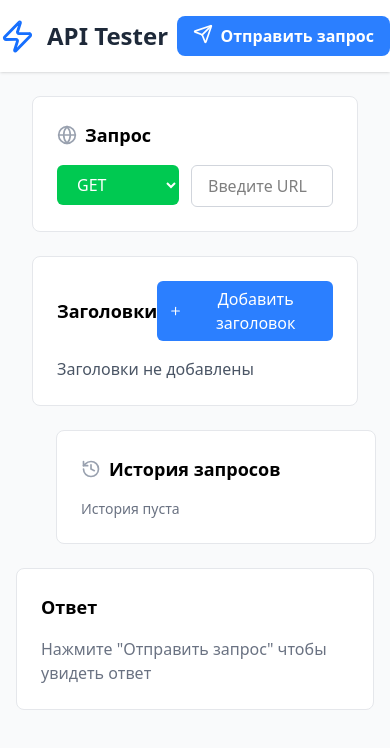
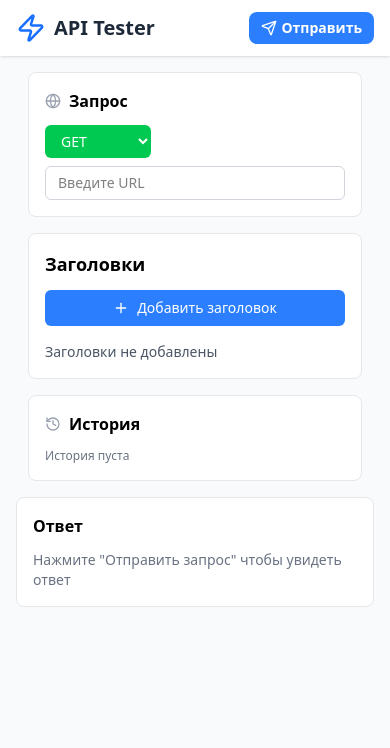
Before and after one commit to noname1579/api-tester, a React (Vite) app: page / in a window 390 px wide. Shown: the top 748 px of the page. Built offline with nearby package versions, Linux system fonts and the light colour scheme.

Commit message:
сделал адаптив для мобильных устройств

```diff
--- a/package.json
+++ b/package.json
@@ -16,6 +16,7 @@
     "lucide-react": "^0.525.0",
     "react": "^19.1.0",
     "react-dom": "^19.1.0",
+    "react-spinners": "^0.17.0",
     "tailwindcss": "^4.1.11"
   },
   "devDependencies": {
--- a/src/components/Header.tsx
+++ b/src/components/Header.tsx
@@ -8,19 +8,26 @@ interface HeaderProps {
 const Header = ({ loading, onSendRequest }: HeaderProps) => {
   return (
     <div className="shadow-sm bg-white sticky top-0 z-10">
-      <div className="container flex items-center justify-between py-4">
+      <div className="container flex justify-between py-3 px-4 sm:py-4">
         <div className="items-center flex">
-          <Zap color="#166ffe" size={35} />
-          <div className="ml-3 text-2xl font-bold text-gray-800">API Tester</div>
+          <Zap color="#166ffe" size={30} className="sm:size-[35px]" />
+          <div className="ml-2 sm:ml-3 text-xl sm:text-2xl font-bold text-gray-800">API Tester</div>
         </div>
         <button
-          className="bg-blue-500 flex hover:bg-blue-600 text-white px-4 py-2 rounded-lg cursor-pointer font-bold transition-colors"
+          className="bg-blue-500 flex hover:bg-blue-600 text-white px-3 py-1.5 sm:px-4 sm:py-2 rounded-lg cursor-pointer font-bold transition-colors text-sm sm:text-base items-center"
           onClick={onSendRequest}
           disabled={loading}
         >
-          <Send className="h-5 w-5" />
-          <span className="ml-2">
-            {loading ? 'Отправка...' : 'Отправить запрос'}
+          <Send className="h-4 w-4 sm:h-5 sm:w-5" />
+          <span className="ml-1 sm:ml-2">
+            {loading ? (
+              'Отправка...'
+            ) : (
+              <>
+                <span className="sm:hidden">Отправить</span>
+                <span className="hidden sm:inline">Отправить запрос</span>
+              </>
+            )}
           </span>
         </button>
       </div>
--- a/src/components/Headers.tsx
+++ b/src/components/Headers.tsx
@@ -29,12 +29,12 @@ const Headers = ({ headers, onHeadersChange }: HeadersProps) => {
 
   return (
     <div className="block">
-      <div className="bg-white mt-6 border border-gray-200 rounded-lg p-6">
-        <div className="flex items-center justify-between mb-4">
+      <div className="bg-white mt-4 sm:mt-6 border border-gray-200 rounded-lg p-4 sm:p-6">
+        <div className="flex flex-col sm:flex-row sm:items-center justify-between gap-3 mb-4">
           <h2 className="text-lg font-semibold">Заголовки</h2>
           <button
             onClick={addHeader}
-            className="flex items-center gap-2 px-3 py-1.5 bg-blue-500 text-white rounded-md cursor-pointer hover:bg-blue-600 transition-colors"
+            className="flex items-center justify-center gap-2 px-3 py-2 bg-blue-500 text-white rounded-md cursor-pointer hover:bg-blue-600 transition-colors text-sm sm:text-base"
           >
             <Plus className="w-4 h-4" />
             Добавить заголовок
@@ -42,36 +42,40 @@ const Headers = ({ headers, onHeadersChange }: HeadersProps) => {
         </div>
 
         {headers.length === 0 ? (
-          <div className="mt-3 text-gray-600">
+          <div className="mt-3 text-gray-600 text-sm sm:text-base">
             <p>Заголовки не добавлены</p>
           </div>
         ) : (
           <div className="space-y-3">
             {headers.map((header) => (
-              <div key={header.id} className="flex gap-3 items-center">
-                <input
-                  type="checkbox"
-                  checked={header.enabled}
-                  onChange={(e) => updateHeader(header.id, 'enabled', e.target.checked)}
-                  className="w-4 h-4 text-blue-600 rounded focus:ring-blue-500"
-                />
+              <div key={header.id} className="flex flex-col sm:flex-row gap-3 items-start sm:items-center">
+                <div className="flex items-center w-full sm:w-auto">
+                  <input
+                    type="checkbox"
+                    checked={header.enabled}
+                    onChange={(e) => updateHeader(header.id, 'enabled', e.target.checked)}
+                    className="w-4 h-4 text-blue-600 rounded focus:ring-blue-500 mr-2"
+                  />
+                  <span className="sm:hidden text-sm">Активен</span>
+                </div>
+
                 <input
                   type="text"
                   value={header.key}
                   onChange={(e) => updateHeader(header.id, 'key', e.target.value)}
                   placeholder="Имя заголовка"
-                  className="flex-1 px-3 py-2 border border-gray-300 rounded-md focus:ring-2 focus:ring-blue-500 focus:border-transparent"
+                  className="w-full px-3 py-2 border border-gray-300 rounded-md focus:ring-2 focus:ring-blue-500 focus:border-transparent text-sm sm:text-base"
                 />
                 <input
                   type="text"
                   value={header.value}
                   onChange={(e) => updateHeader(header.id, 'value', e.target.value)}
                   placeholder="Значение заголовка"
-                  className="flex-1 px-3 py-2 border border-gray-300 rounded-md focus:ring-2 focus:ring-blue-500 focus:border-transparent"
+                  className="w-full px-3 py-2 border border-gray-300 rounded-md focus:ring-2 focus:ring-blue-500 focus:border-transparent text-sm sm:text-base"
                 />
                 <button
                   onClick={() => removeHeader(header.id)}
-                  className="p-2 text-red-500 hover:bg-red-50 rounded-md transition-colors"
+                  className="p-2 text-red-500 hover:bg-red-50 rounded-md transition-colors self-end sm:self-auto"
                 >
                   <X className="w-4 h-4" />
                 </button>
--- a/src/components/History.tsx
+++ b/src/components/History.tsx
@@ -19,45 +19,45 @@ const methodColors: Record<HttpMethod, string> = {
 
 const History = ({ history, onSelectRequest, onClearHistory }: HistoryProps) => {
   return (
-    <div className="bg-white mt-6 ml-6 border border-gray-200 rounded-lg p-6 w-80">
-      <div className="flex items-center justify-between mb-4">
+    <div className="bg-white mt-4 sm:mt-6 border border-gray-200 rounded-lg p-4 sm:p-6 w-full lg:ml-6 lg:w-80">
+      <div className="flex items-center justify-between mb-3 sm:mb-4">
         <div className="flex items-center">
-          <HistoryIcon className="text-gray-400 w-5 h-5" />
-          <h2 className="ml-2 text-lg font-semibold">История запросов</h2>
+          <HistoryIcon className="text-gray-400 w-4 h-4 sm:w-5 sm:h-5" />
+          <h2 className="ml-2 text-base sm:text-lg font-semibold">История</h2>
         </div>
         {history.length > 0 && (
           <button
             onClick={onClearHistory}
-            className="p-2 text-red-500 hover:bg-red-50 rounded-md cursor-pointer"
+            className="p-1 sm:p-2 text-red-500 hover:bg-red-50 rounded-md cursor-pointer"
           >
-            <Trash2 className="w-4 h-4" />
+            <Trash2 className="w-3 h-3 sm:w-4 sm:h-4" />
           </button>
         )}
       </div>
 
       {history.length === 0 ? (
-        <p className="text-gray-500 text-sm">История пуста</p>
+        <p className="text-gray-500 text-xs sm:text-sm">История пуста</p>
       ) : (
-        <div className="space-y-2 max-h-96 overflow-y-auto">
+        <div className="space-y-2 max-h-48 sm:max-h-96 overflow-y-auto">
           {history.map((request) => (
             <div
               key={request.id}
               onClick={() => onSelectRequest(request)}
-              className="p-3 border border-gray-200 rounded-md hover:bg-gray-50 cursor-pointer"
+              className="p-2 sm:p-3 border border-gray-200 rounded-md hover:bg-gray-50 cursor-pointer text-xs sm:text-sm"
             >
-              <div className="flex items-center gap-2">
-                <span className={`text-xs px-2 py-1 rounded ${methodColors[request.method]}`}>
+              <div className="flex items-center gap-1 sm:gap-2">
+                <span className={`text-xs px-1.5 py-0.5 sm:px-2 sm:py-1 rounded ${methodColors[request.method]}`}>
                   {request.method}
                 </span>
-                <span className="text-xs text-gray-500 flex items-center">
-                  <Clock className="w-3 h-3 mr-1" />
+                <span className="text-gray-500 flex items-center">
+                  <Clock className="w-2.5 h-2.5 sm:w-3 sm:h-3 mr-0.5 sm:mr-1" />
                   {new Date(request.timestamp).toLocaleTimeString()}
                 </span>
               </div>
-              <p className="mt-1 text-sm font-medium truncate">
+              <p className="mt-1 font-medium truncate">
                 {new URL(request.url).pathname || '/'}
               </p>
-              <p className="text-xs text-gray-500 truncate">{request.url}</p>
+              <p className="text-gray-500 truncate">{request.url}</p>
             </div>
           ))}
         </div>
--- a/src/components/Main.tsx
+++ b/src/components/Main.tsx
@@ -39,21 +39,21 @@ const Main = ({
   onClearHistory
 }: MainProps) => {
   return (
-    <div className="container mx-auto px-4">
+    <div className="container mx-auto px-3 sm:px-4">
       <div className="flex flex-col lg:flex-row">
         <div className="flex-1">
-          <div className="bg-white mt-6 border border-gray-200 rounded-lg p-6">
+          <div className="bg-white mt-4 sm:mt-6 border border-gray-200 rounded-lg p-4 sm:p-6">
             <div className="flex items-center">
-              <Globe className="text-gray-400 w-5 h-5" />
-              <h2 className="ml-2 text-lg font-semibold">Запрос</h2>
+              <Globe className="text-gray-400 w-4 h-4 sm:w-5 sm:h-5" />
+              <h2 className="ml-2 text-base sm:text-lg font-semibold">Запрос</h2>
             </div>
-            <div className="mt-4">
-              <div className="flex gap-3">
+            <div className="mt-3 sm:mt-4">
+              <div className="flex flex-col sm:flex-row gap-2 sm:gap-3">
                 <div className="relative">
                   <select
                     value={method}
                     onChange={(e) => onMethodChange(e.target.value as HttpMethod)}
-                    className={`px-4 py-2 text-white font-medium rounded-md ${METHODS_COLOR[method]}`}
+                    className={`px-3 py-1.5 sm:px-4 sm:py-2 text-white font-medium rounded-md text-sm sm:text-base ${METHODS_COLOR[method]}`}
                   >
                     {HTTP_METHODS.map(m => (
                       <option key={m} value={m}>{m}</option>
@@ -65,7 +65,7 @@ const Main = ({
                     type="text"
                     value={url}
                     onChange={(e) => onUrlChange(e.target.value)}
-                    className="w-full px-4 py-2 border border-gray-300 rounded-md focus:ring-2 focus:ring-blue-500 focus:border-transparent"
+                    className="w-full px-3 py-1.5 sm:px-4 sm:py-2 border border-gray-300 rounded-md focus:ring-2 focus:ring-blue-500 focus:border-transparent text-sm sm:text-base"
                     placeholder="Введите URL"
                   />
                 </div>
--- a/src/components/Response.tsx
+++ b/src/components/Response.tsx
@@ -1,4 +1,12 @@
 import { CheckCircle, XCircle, Clock, AlertCircle } from "lucide-react"
+import type { ApiResponse, ApiError } from "../types/types"
+import { PropagateLoader } from "react-spinners"
+
+interface ResponseProps {
+  response: ApiResponse | null
+  error: ApiError | null
+  loading: boolean
+}
 
 const Response = ({ response, error, loading }: ResponseProps) => {
   const getStatusColor = (status: number) => {
@@ -8,9 +16,9 @@ const Response = ({ response, error, loading }: ResponseProps) => {
   }
 
   const getStatusIcon = (status: number) => {
-    if (status >= 200 && status < 300) return <CheckCircle className="w-5 h-5" />
-    if (status >= 400 && status < 500) return <AlertCircle className="w-5 h-5" />
-    return <XCircle className="w-5 h-5" />
+    if (status >= 200 && status < 300) return <CheckCircle className="w-4 h-4 sm:w-5 sm:h-5" />
+    if (status >= 400 && status < 500) return <AlertCircle className="w-4 h-4 sm:w-5 sm:h-5" />
+    return <XCircle className="w-4 h-4 sm:w-5 sm:h-5" />
   }
 
   const formatData = (data: any) => {
@@ -19,46 +27,46 @@ const Response = ({ response, error, loading }: ResponseProps) => {
   }
 
   return (
-    <div className="bg-white mt-6 border border-gray-200 rounded-lg p-6">
-      <h2 className="text-lg font-semibold">Ответ</h2>
+    <div className="bg-white mt-4 sm:mt-6 border border-gray-200 rounded-lg p-4 sm:p-6">
+      <h2 className="text-base sm:text-lg font-semibold">Ответ</h2>
 
       {loading ? (
-        <div className="flex justify-center items-center py-12">
-          <div className="animate-spin rounded-full h-8 w-8 border-b-2 border-blue-500"></div>
+        <div className="flex justify-center items-center py-8 sm:py-12">
+          <PropagateLoader size={10} />
         </div>
       ) : error ? (
-        <div className="mt-4 p-4 bg-red-50 rounded-md">
-          <div className="flex items-center text-red-600">
-            <XCircle className="w-5 h-5 mr-2" />
+        <div className="mt-3 sm:mt-4 p-3 sm:p-4 bg-red-50 rounded-md">
+          <div className="flex items-center text-red-600 text-sm sm:text-base">
+            <XCircle className="w-4 h-4 sm:w-5 sm:h-5 mr-1 sm:mr-2" />
             <span className="font-medium">Ошибка: {error.message}</span>
           </div>
         </div>
       ) : response ? (
-        <div className="mt-4 space-y-4">
-          <div className="flex items-center gap-4">
-            <div className={`flex items-center gap-2 ${getStatusColor(response.status)}`}>
+        <div className="mt-3 sm:mt-4 space-y-3 sm:space-y-4">
+          <div className="flex flex-col sm:flex-row sm:items-center gap-2 sm:gap-4">
+            <div className={`flex items-center gap-1 sm:gap-2 ${getStatusColor(response.status)} text-sm sm:text-base`}>
               {getStatusIcon(response.status)}
               <span className="font-medium">
                 {response.status} {response.statusText}
               </span>
             </div>
-            <div className="flex items-center text-gray-500">
-              <Clock className="w-4 h-4 mr-1" />
+            <div className="flex items-center text-gray-500 text-sm sm:text-base">
+              <Clock className="w-3 h-3 sm:w-4 sm:h-4 mr-1" />
               <span>{response.duration} мс</span>
             </div>
           </div>
 
           {response.data && (
-            <div className="mt-4">
-              <h3 className="font-medium mb-2">Тело ответа:</h3>
-              <pre className="bg-gray-50 p-4 rounded-md overflow-auto max-h-96 text-sm">
+            <div className="mt-3 sm:mt-4">
+              <h3 className="font-medium mb-1 sm:mb-2 text-sm sm:text-base">Тело ответа:</h3>
+              <pre className="bg-gray-50 p-2 sm:p-4 rounded-md overflow-auto max-h-64 sm:max-h-96 text-xs sm:text-sm">
                 {formatData(response.data)}
               </pre>
             </div>
           )}
         </div>
       ) : (
-        <div className="mt-4 text-gray-500">
+        <div className="mt-3 sm:mt-4 text-gray-500 text-sm sm:text-base">
           Нажмите "Отправить запрос" чтобы увидеть ответ
         </div>
       )}
```
Also changed, not shown: src/index.css (line endings or trailing spaces), 1 other file (tests, documents, lock files or other folders).
